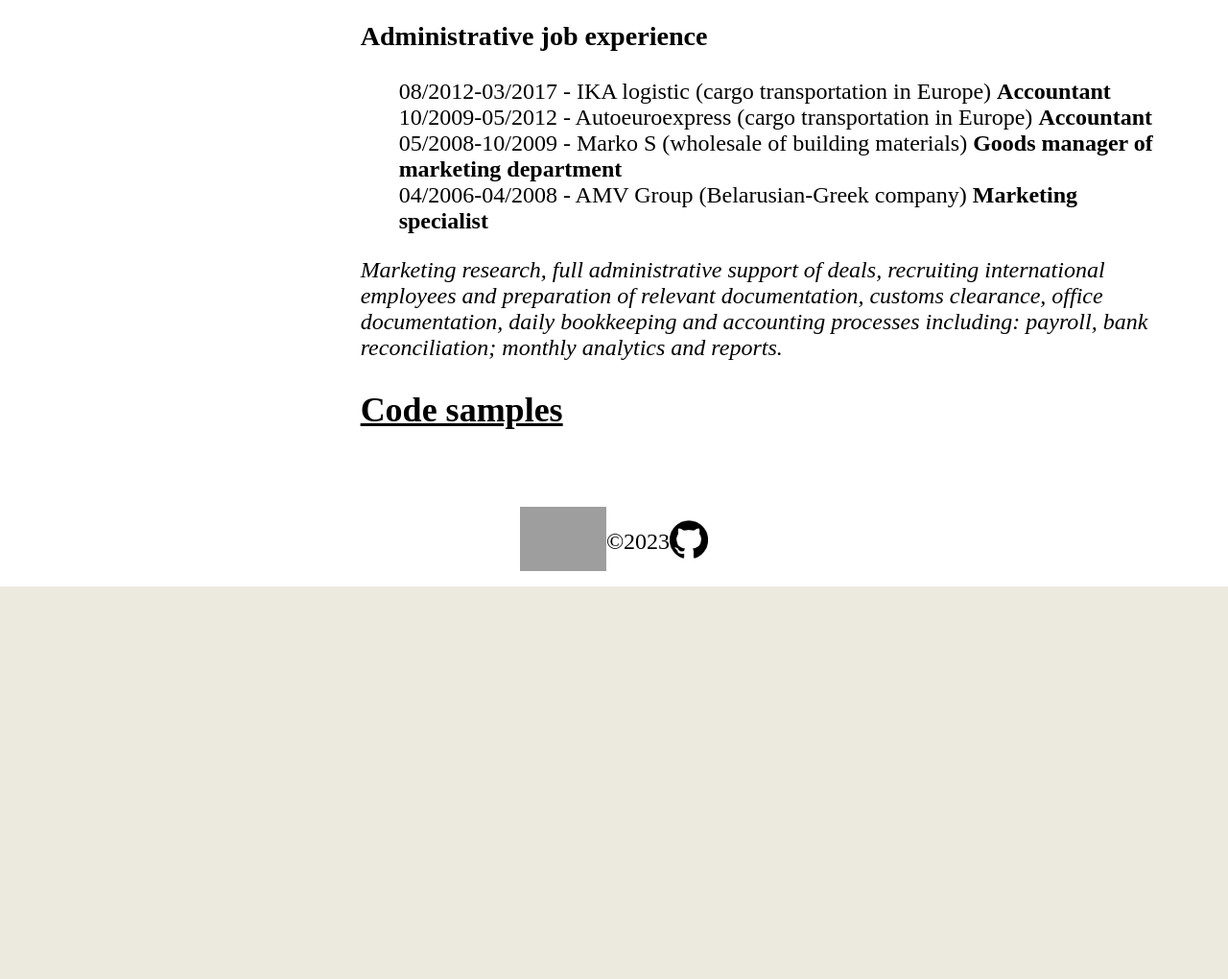
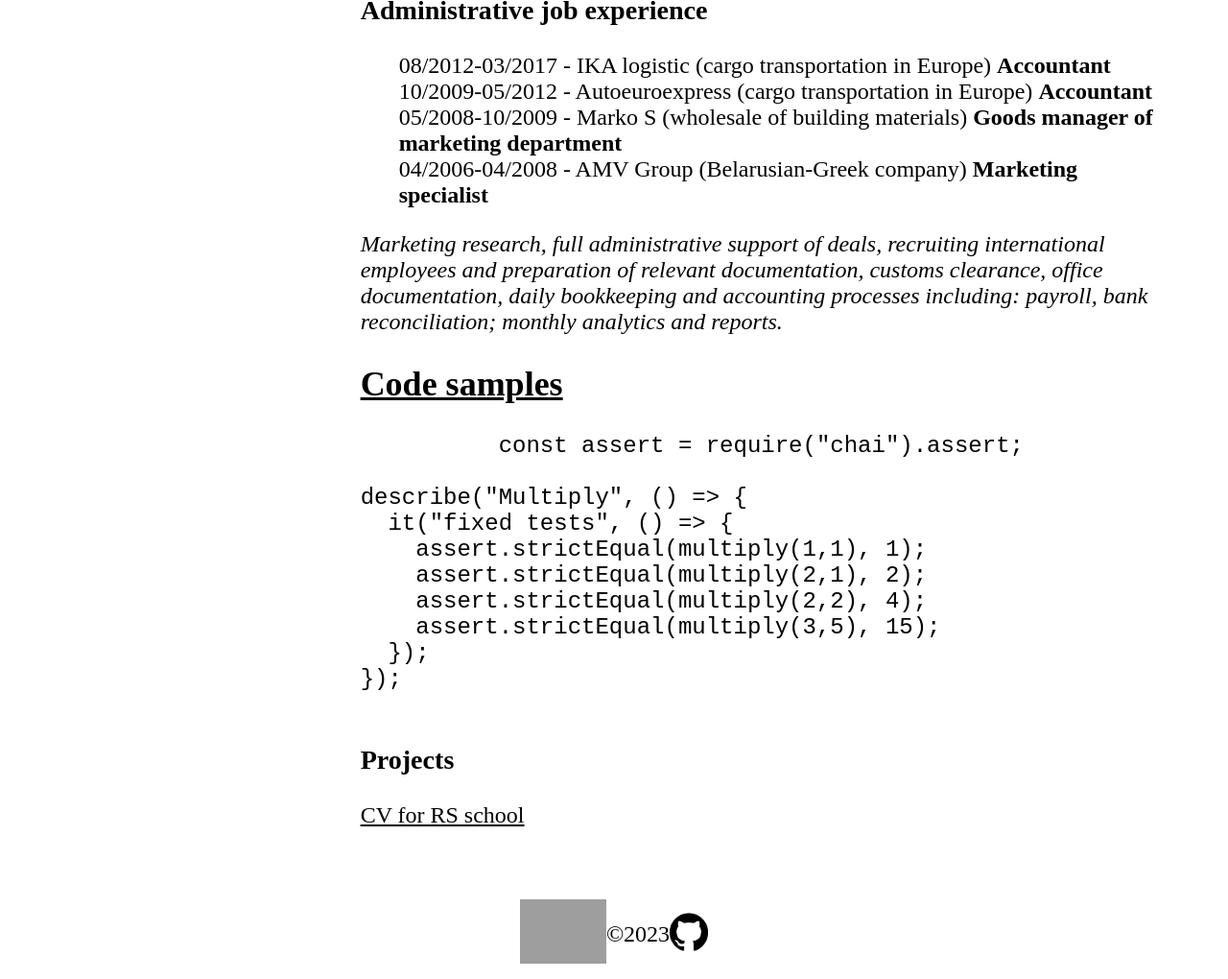
Before and after one commit to tiraki/rsschool-cv, a plain HTML site: page index.html in a window 1280 px wide. Shown: the part 1447-2467 px from the top of the page at 96% size. Before the commit the page ends 2058 px from the top, so only its background shows below. Drawn offline with Linux system fonts and the light colour scheme; grey boxes are pictures that could not be loaded.

Commit message:
feat: make last code updates

```diff
--- a/index.html
+++ b/index.html
@@ -54,7 +54,7 @@
         <div>MS Office, Web Plus (Serif), Wordpress, Photoshop, Jira, GitHub, Asana, Trello, HTML, CSS</div>
 
         <h3>Languages:</h3>
-        <div>Russian, Belarusian - fluent, English - advanced (use in everyday life), Greek - beginner</div>
+        <div>Russian, Belarusian - Fluent, English - B2 (speaking and writing), Greek - Elementary</div>
 
 
         <h2>Education</h2>
@@ -94,6 +94,20 @@
           including: payroll, bank reconciliation; monthly analytics and reports.</i></div>
 
         <h2><a href="https://github.com/tiraki" class="link">Code samples</a></h2>
+        <pre>
+          const assert = require("chai").assert;
+
+describe("Multiply", () => {
+  it("fixed tests", () => {
+    assert.strictEqual(multiply(1,1), 1);
+    assert.strictEqual(multiply(2,1), 2);
+    assert.strictEqual(multiply(2,2), 4);
+    assert.strictEqual(multiply(3,5), 15);
+  });
+});
+        </pre>
+        <h3>Projects</h3>
+        <p><a href="https://tiraki.github.io/rsschool-cv/" class="link">CV for RS school</a></p>
 
       </section>
     </main>
```
